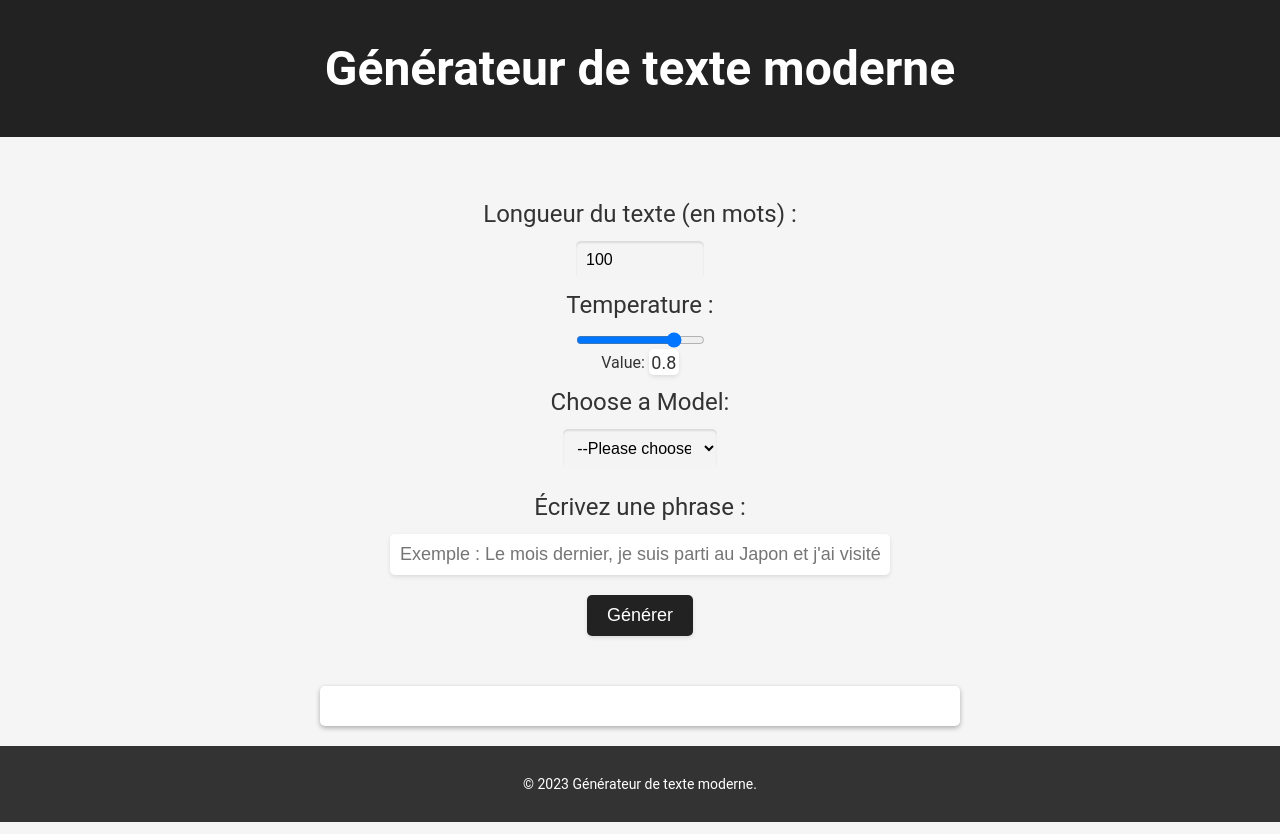
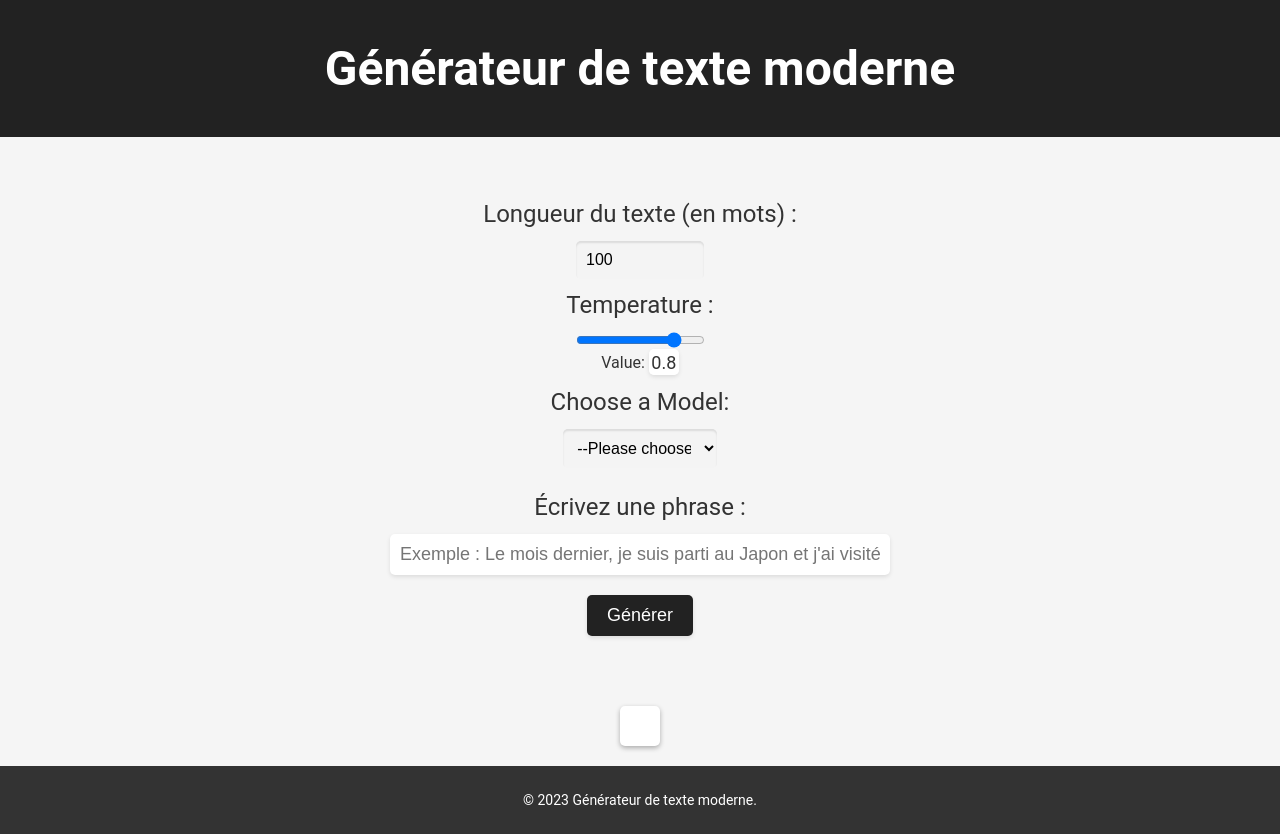
Before and after one commit to kenanGonnot/textGeneration, a Flask app: page / in a window 1280 px wide. Run offline with Flask 2, Linux system fonts and the light colour scheme.

Commit message:
update main.css

```diff
--- a/static/css/main.css
+++ b/static/css/main.css
@@ -4,10 +4,17 @@
     padding: 0;
 }
 
+html {
+    height: 100%;
+}
+
 body {
     font-family: 'Roboto', sans-serif;
     background-color: #f5f5f5;
     color: #333;
+    display: flex;
+    flex-direction: column;
+    min-height: 100vh
 }
 
 header {
@@ -76,8 +83,10 @@ output {
 footer {
     background-color: #333;
     color: #fff;
-    padding: 20px;
+    /*padding: 20px;*/
     text-align: center;
+    margin-top: auto;
+    padding: 1rem;
 }
 
 footer p {
@@ -138,7 +147,7 @@ select:focus {
     color: #333;
     font-size: 20px;
     line-height: 1.5;
-    white-space: normal; /*pre-line;*/  /* Permettre au texte de retourner à la ligne */
+    white-space: normal; /*pre-line;*/ /* Permettre au texte de retourner à la ligne */
     word-wrap: break-word; /* Forcer la division des mots si nécessaire */
     text-overflow: ellipsis; /* Ajouter des points de suspension à la fin du texte tronqué */
     overflow: hidden; /* Masquer le texte tronqué */
```
